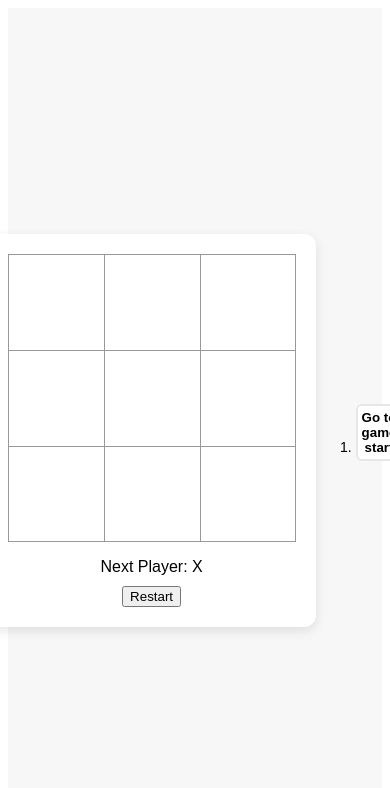
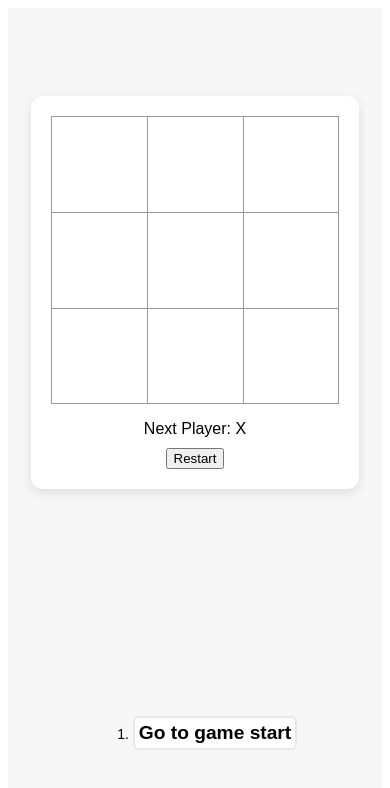
Before and after one commit to ArchitAdh/tic-tac-toe-react, a React (Create React App) app: page / in a window 390 px wide. Shown: the top 788 px of the page. Built offline with nearby package versions, Linux system fonts and the light colour scheme.

Commit message:
Feat: make game responsive in different break points

```diff
--- a/src/styles.css
+++ b/src/styles.css
@@ -47,6 +47,8 @@ body {
   align-items: center;
   min-height: 100vh;
   background-color: #f7f7f7;
+  flex-wrap: wrap;
+  gap: 2rem;
   /* background-color: red; */
 }
 .game-main {
@@ -64,6 +66,7 @@ body {
 .game-controls {
   margin-top: 1rem;
   text-align: center;
+  flex-wrap: wrap;
 }
 
 .game-info {
@@ -78,6 +81,7 @@ body {
   border-radius: 6px;
   padding: 4px;
   margin-top: 4px;
+  font-size: 1.2rem;
 }
 
 .square.winning {
```
